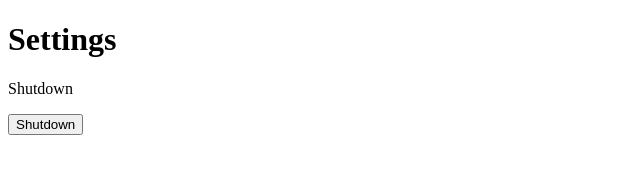
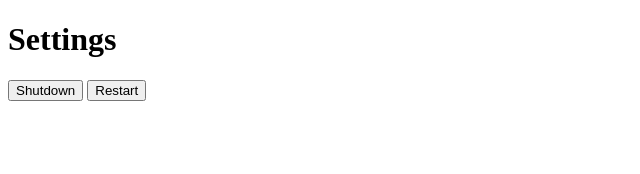
Before and after one commit to NathanMcMillan54/FOMOSv1-Yellow, an Electron app: page htmlUi/settings.html in a window 1280 px wide. Shown: the whole page, without its empty margins (0-640 px from the left). Drawn offline with Linux system fonts and the light colour scheme.

Commit message:
Added restart, both shutdown and restart only work on FOMOS/Linux.

```diff
--- a/htmlUi/settings.html
+++ b/htmlUi/settings.html
@@ -9,9 +9,8 @@
 
 <h1>Settings</h1>
 
-<p>Shutdown</p>
-<button type="button" onclick="shutdown()">Shutdown</button>
-<p id="shutdown"></p>
+<button type="button" onclick="shutdown()">Shutdown</button> <button type="button" onclick="restart()">Restart</button>
+<p id="shutdown"></p> <p id="restart"></p>
 
 </body>
 </html>
--- a/osJavaScript/settingsOs.js
+++ b/osJavaScript/settingsOs.js
@@ -9,3 +9,13 @@ function shutdown() {
         document.getElementById("shutdown").innerHTML = `${stdout}`
     })
 }
+
+function restart() {
+    var restart = exec('sh osShellScripts/restart.sh', (err, stdout, stderr) => {
+        if (err) {
+            console.log(`exec error: ${err}`);
+            return;
+        }
+        document.getElementById("restart").innerHTML = `${stdout}`
+    })
+}
```
Also changed, not shown: htmlUi/homeScreen.html (+1 -1 lines), 2 other files.
